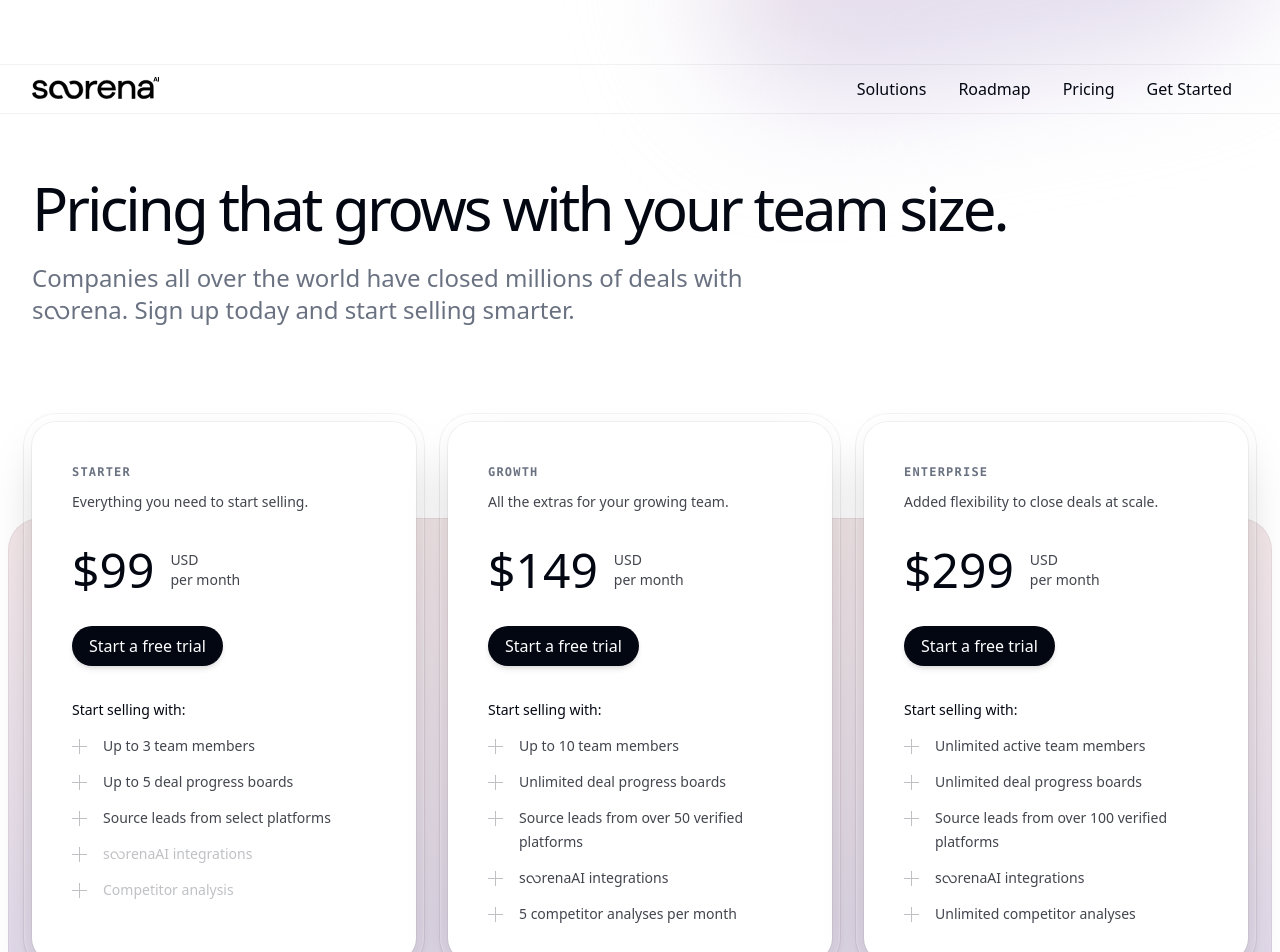
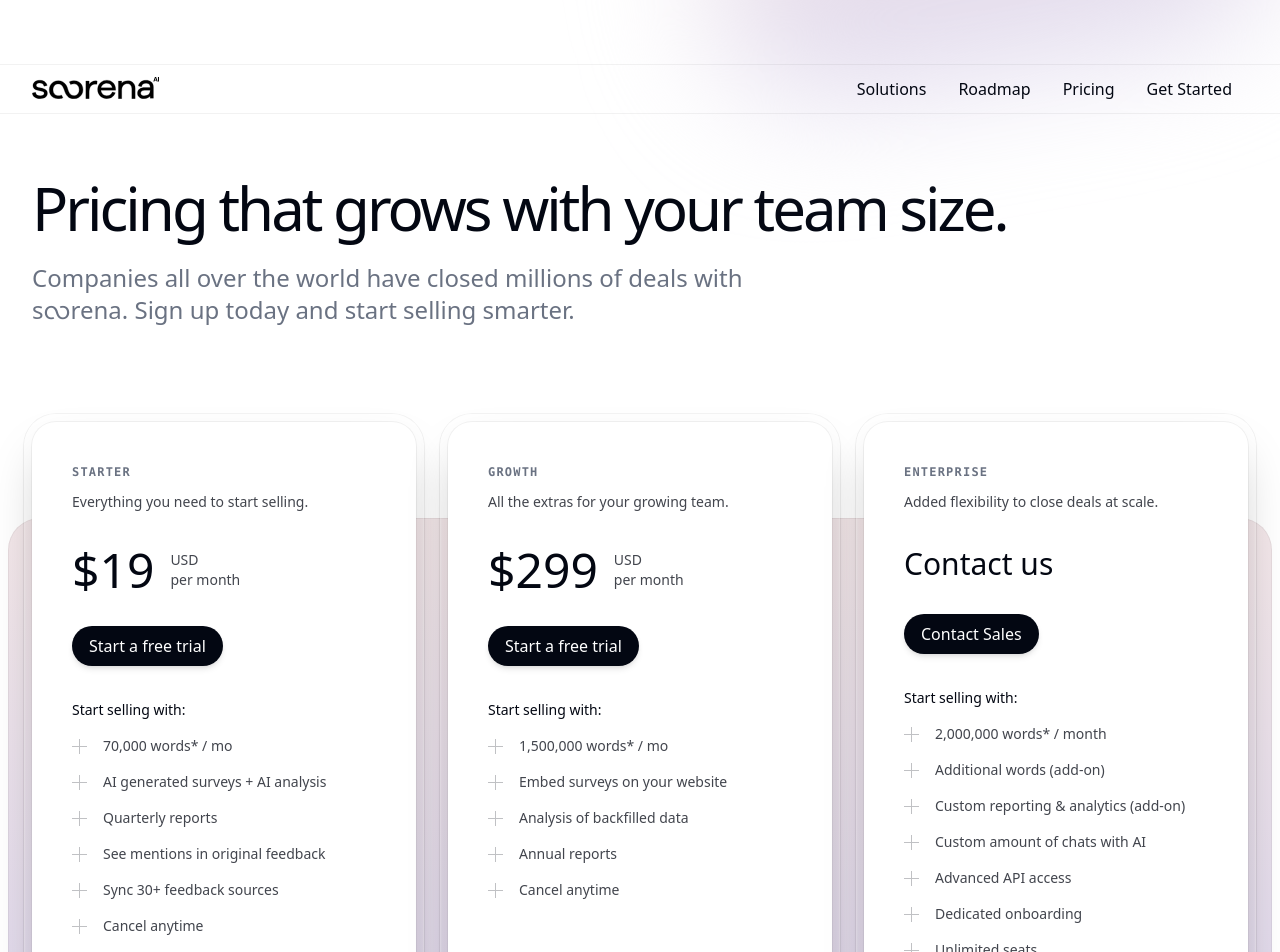
Before and after one commit to iamkhaliliii/sorenaweb, a Next.js app: page /pricing in a window 1280 px wide. Shown: the top 952 px of the page. Built offline with nearby package versions, Linux system fonts and the light colour scheme; a web font is replaced by a local one.

Commit message:
Update pricing tiers and modify page layout: change monthly prices, update highlights, and comment out unused components in Home and Pricing pages.

```diff
--- a/src/app/page.tsx
+++ b/src/app/page.tsx
@@ -214,8 +214,8 @@ function ProblemSolutionSection() {
                   },
                   {
                     icon: <MessageSquare className="h-5 w-5" />,
-                    title: "Chat tools",
-                    examples: "Slack, Front",
+                    title: "Emails and Calls",
+                    examples: "Gmail, Gong",
                     color: "bg-green-50 text-green-600",
                   },
                   {
@@ -725,7 +725,7 @@ export default function Home() {
   return (
     <div className="overflow-hidden">
       <Hero />
-      <SwipeGrid />
+      {/* <SwipeGrid /> */}
       <main>
 
         <ProblemSolutionSection />
@@ -745,10 +745,10 @@ export default function Home() {
         <BentoSection />
         {/* <HeroImage /> */}
         <DarkBentoSection setIsNetworkingCardHovered={setIsNetworkingCardHovered} />
-        <PrimaryFeatures />
+        {/* <PrimaryFeatures /> */}
 
       </main>
-      <SecondaryFeatures />
+      {/* <SecondaryFeatures /> */}
       {/* <Testimonials /> */}
       <Footer />
       {isNetworkingCardHovered && <DynamicSpotlightCursor />}
--- a/src/app/pricing/page.tsx
+++ b/src/app/pricing/page.tsx
@@ -25,14 +25,15 @@ const tiers = [
     name: 'Starter' as const,
     slug: 'starter',
     description: 'Everything you need to start selling.',
-    priceMonthly: 99,
+    priceMonthly: 19,
     href: '#',
     highlights: [
-      { description: 'Up to 3 team members' },
-      { description: 'Up to 5 deal progress boards' },
-      { description: 'Source leads from select platforms' },
-      { description: 'sလrenaAI integrations', disabled: true },
-      { description: 'Competitor analysis', disabled: true },
+      { description: '70,000 words* / mo' },
+      { description: 'AI generated surveys + AI analysis' },
+      { description: 'Quarterly reports' },
+      { description: 'See mentions in original feedback' },
+      { description: 'Sync 30+ feedback sources' },
+      { description: 'Cancel anytime' },
     ],
     features: [
       { section: 'Features', name: 'Accounts', value: 3 },
@@ -53,14 +54,14 @@ const tiers = [
     name: 'Growth' as const,
     slug: 'growth',
     description: 'All the extras for your growing team.',
-    priceMonthly: 149,
+    priceMonthly: 299,
     href: '#',
     highlights: [
-      { description: 'Up to 10 team members' },
-      { description: 'Unlimited deal progress boards' },
-      { description: 'Source leads from over 50 verified platforms' },
-      { description: 'sလrenaAI integrations' },
-      { description: '5 competitor analyses per month' },
+      { description: '1,500,000 words* / mo' },
+      { description: 'Embed surveys on your website' },
+      { description: 'Analysis of backfilled data' },
+      { description: 'Annual reports' },
+      { description: 'Cancel anytime' },
     ],
     features: [
       { section: 'Features', name: 'Accounts', value: 10 },
@@ -81,14 +82,17 @@ const tiers = [
     name: 'Enterprise' as const,
     slug: 'enterprise',
     description: 'Added flexibility to close deals at scale.',
-    priceMonthly: 299,
-    href: '#',
+    href: '#contact-sales',
     highlights: [
-      { description: 'Unlimited active team members' },
-      { description: 'Unlimited deal progress boards' },
-      { description: 'Source leads from over 100 verified platforms' },
-      { description: 'sလrenaAI integrations' },
-      { description: 'Unlimited competitor analyses' },
+      { description: '2,000,000 words* / month' },
+      { description: 'Additional words (add-on)' },
+      { description: 'Custom reporting & analytics (add-on)' },
+      { description: 'Custom amount of chats with AI' },
+      { description: 'Advanced API access' },
+      { description: 'Dedicated onboarding' },
+      { description: 'Unlimited seats' },
+      { description: 'SLA support' },
+      { description: 'Plan billed annually' },
     ],
     features: [
       { section: 'Features', name: 'Accounts', value: 'Unlimited' },
@@ -129,7 +133,7 @@ function PricingCards() {
             <PricingCard key={tierIndex} tier={tier} />
           ))}
         </div>
-        <LogoCloud className="mt-24" />
+        {/* <LogoCloud className="mt-24" /> */}
       </Container>
     </div>
   )
@@ -143,6 +147,8 @@ function PricingCard({ tier }: { tier: (typeof tiers)[number] }) {
           <Subheading>{tier.name}</Subheading>
           <p className="mt-2 text-sm/6 text-gray-950/75">{tier.description}</p>
           <div className="mt-8 flex items-center gap-4">
+            {tier.priceMonthly !== undefined ? (
+              <>
                 <div className="text-5xl font-medium text-gray-950">
                   ${tier.priceMonthly}
                 </div>
@@ -150,9 +156,17 @@ function PricingCard({ tier }: { tier: (typeof tiers)[number] }) {
                   <p>USD</p>
                   <p>per month</p>
                 </div>
+              </>
+            ) : (
+              <div className="text-3xl font-medium text-gray-950">
+                Contact us
+              </div>
+            )}
           </div>
           <div className="mt-8">
-            <Button href={tier.href}>Start a free trial</Button>
+            <Button href={tier.href}>
+              {tier.priceMonthly !== undefined ? 'Start a free trial' : 'Contact Sales'}
+            </Button>
           </div>
           <div className="mt-8">
             <h3 className="text-sm/6 font-medium text-gray-950">
@@ -507,9 +521,9 @@ export default function Pricing({
       </Container>
       <Header />
       <PricingCards />
-      <PricingTable selectedTier={tier} />
-      <Testimonial />
-      <FrequentlyAskedQuestions />
+      {/* <PricingTable selectedTier={tier} /> */}
+      {/* <Testimonial />
+      <FrequentlyAskedQuestions /> */}
       <Footer />
     </main>
   )
```
Lines whose indentation alone changed are shown as unchanged.
